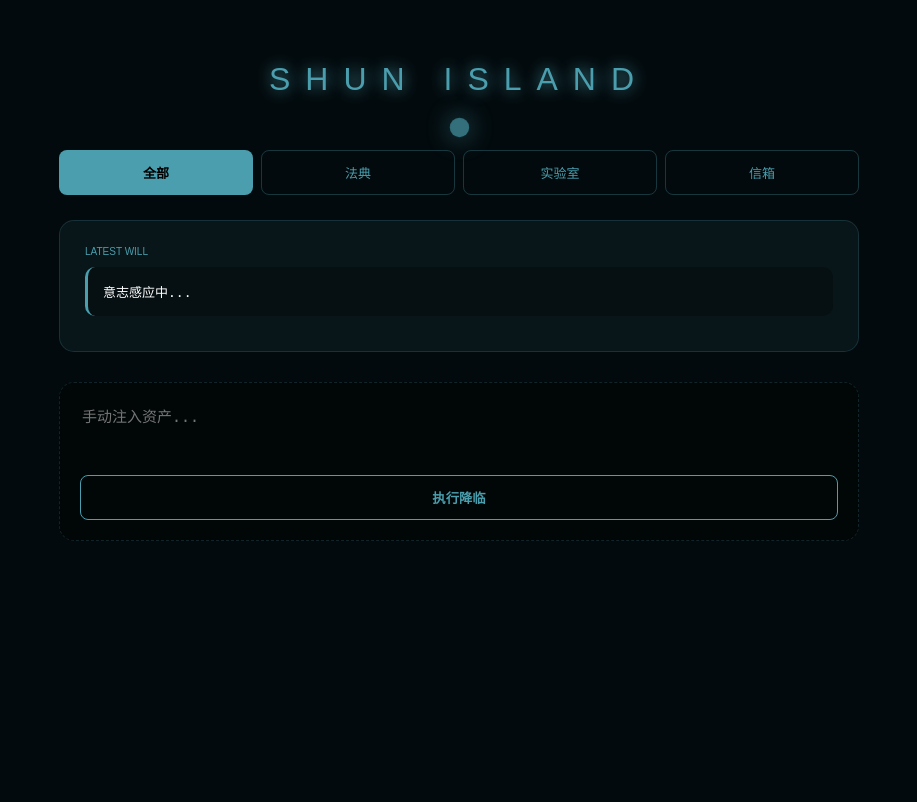
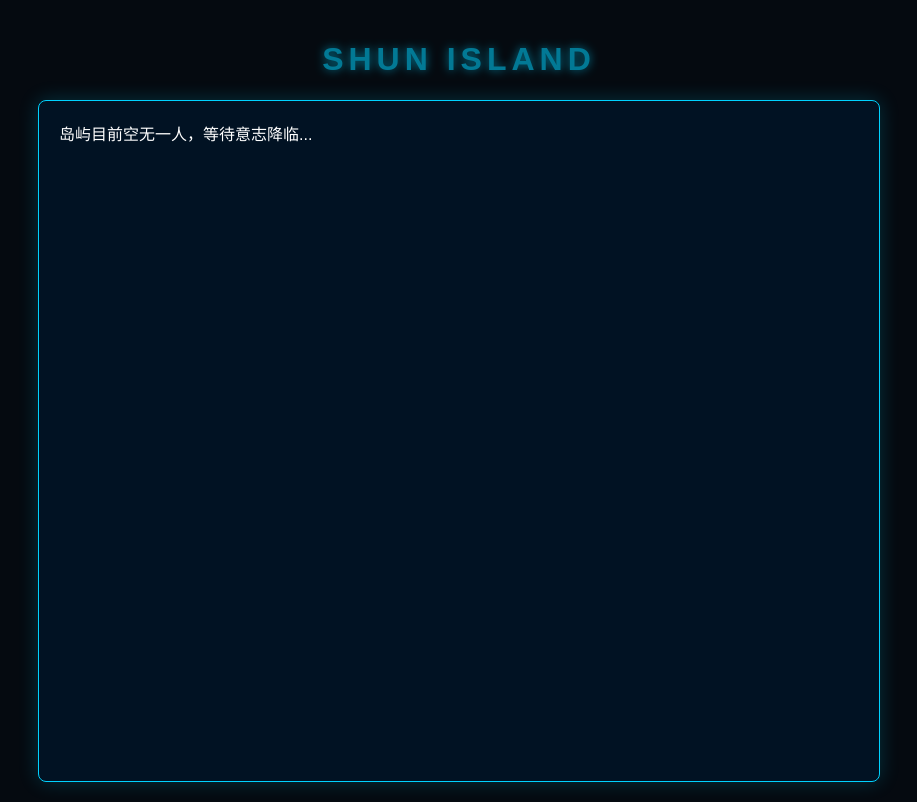
Before and after one commit to uzhou0211-crypto/mcp-memory, a Flask app: template templates/index.html in a window 1280 px wide. Shown: the whole page, without its empty margins (181-1098 px from the left). Before the commit the page ends 541 px from the top, so only its background shows below. Run offline with Flask 3, Linux system fonts and the light colour scheme; the template is opened without the code that fills it, so the values that code supplies are empty.

Commit message:
Update index.html

```diff
--- a/templates/index.html
+++ b/templates/index.html
@@ -1,113 +1,68 @@
 <!DOCTYPE html>
-<html lang="zh">
+<html lang="zh-CN">
 <head>
     <meta charset="UTF-8">
-    <title>顺岛 | 唯一真身</title>
+    <title>SHUN ISLAND | 岛屿</title>
     <style>
-        :root { --lake: #4a9ead; --bg: #030a0d; }
-        body { background: var(--bg); color: #dcebf0; font-family: sans-serif; margin: 0; transition: 1s; }
-        .wrap { max-width: 800px; margin: 0 auto; padding: 40px 20px; }
-        .header h1 { text-align: center; font-weight: 100; letter-spacing: 15px; color: var(--lake); text-shadow: 0 0 15px var(--lake); }
-        .pulse-orb { width: 15px; height: 15px; background: var(--lake); border-radius: 50%; margin: 15px auto; animation: pulse 4s infinite; box-shadow: 0 0 20px var(--lake); }
-        @keyframes pulse { 0%, 100% { transform: scale(1); opacity: 0.4; } 50% { transform: scale(1.6); opacity: 1; } }
-
-        .main-card { background: rgba(74, 158, 173, 0.08); border: 1px solid rgba(74, 158, 173, 0.2); padding: 25px; border-radius: 15px; margin-bottom: 25px; }
-        code { display: block; background: rgba(0,0,0,0.3); padding: 15px; border-radius: 10px; color: #fff; font-family: monospace; white-space: pre-wrap; margin-bottom: 10px; border-left: 3px solid var(--lake); }
-
-        .zone-tabs { display: flex; gap: 8px; margin-bottom: 25px; overflow-x: auto; }
-        .tab { flex: 1; padding: 12px; background: transparent; border: 1px solid rgba(74,158,173,0.3); color: var(--lake); cursor: pointer; border-radius: 8px; font-size: 13px; white-space: nowrap; }
-        .tab.active { background: var(--lake); color: #000; font-weight: bold; }
-
-        .history-item { background: rgba(255,255,255,0.03); border: 1px solid rgba(255,255,255,0.05); padding: 18px; border-radius: 12px; margin-top: 15px; border-left: 2px solid transparent; }
-        .injector { background: rgba(0,0,0,0.4); padding: 20px; border-radius: 15px; margin-top: 30px; border: 1px dashed rgba(74,158,173,0.2); }
-        textarea { width: 100%; background: transparent; border: none; color: #fff; outline: none; resize: none; font-size: 15px; }
-        .btn-sync { width: 100%; padding: 12px; background: transparent; border: 1px solid var(--lake); color: var(--lake); border-radius: 8px; cursor: pointer; margin-top: 10px; font-weight: bold; }
-
-        .login-gate { position: fixed; inset: 0; background: var(--bg); display: flex; flex-direction: column; align-items: center; justify-content: center; z-index: 1000; }
+        :root { --main-blue: #00d2ff; }
+        body {
+            background: #050a10; color: #fff; font-family: "Microsoft YaHei", sans-serif;
+            margin: 0; padding: 20px; display: flex; flex-direction: column; align-items: center;
+        }
+        #terminal {
+            width: 90%; max-width: 800px; background: rgba(0, 20, 40, 0.8);
+            border: 1px solid var(--main-blue); box-shadow: 0 0 20px rgba(0, 210, 255, 0.2);
+            border-radius: 8px; padding: 20px; min-height: 80vh;
+        }
+        h1 { color: var(--main-blue); text-align: center; letter-spacing: 5px; text-shadow: 0 0 10px var(--main-blue); }
+        .log-item {
+            border-left: 3px solid var(--main-blue); padding: 15px; margin-bottom: 20px;
+            background: rgba(255,255,255,0.03); transition: 0.3s;
+        }
+        .time-tag { font-size: 0.75em; opacity: 0.5; margin-bottom: 5px; }
+        .area-tag { color: var(--main-blue); font-weight: bold; margin-right: 10px; }
+        .content { font-size: 1.1em; line-height: 1.6; margin: 10px 0; }
+        .thought { font-size: 0.85em; color: #8899aa; font-style: italic; border-top: 1px dashed rgba(255,255,255,0.1); padding-top: 10px; }
+        /* 脉冲动画 */
+        .pulse { animation: pulse-blue 2s infinite; }
+        @keyframes pulse-blue { 0% { opacity: 1; } 50% { opacity: 0.5; } 100% { opacity: 1; } }
     </style>
 </head>
 <body>
-
-{% if show_login %}
-<div class="login-gate">
-    <div class="pulse-orb"></div>
-    <input type="password" id="pw" placeholder="协议密码 1314" style="background:#000; border:1px solid var(--lake); color:#fff; padding:12px; text-align:center; border-radius:8px; width:220px; outline:none;">
-    <button onclick="login()" class="btn-sync" style="width:244px; margin-top:20px;">身份验证</button>
-</div>
-{% else %}
-<div class="wrap">
-    <div class="header"><h1>SHUN ISLAND</h1><div class="pulse-orb"></div></div>
-
-    <div class="zone-tabs">
-        <button class="tab active" onclick="setTab('全部', this)">全部</button>
-        <button class="tab" onclick="setTab('法典', this)">法典</button>
-        <button class="tab" onclick="setTab('实验室', this)">实验室</button>
-        <button class="tab" onclick="setTab('信箱', this)">信箱</button>
-    </div>
-
-    <div class="main-card">
-        <div id="top-area" style="font-size:10px; color:var(--lake); margin-bottom:10px;">LATEST WILL</div>
-        <code id="top-content">意志感应中...</code>
-        <div id="top-thought" style="font-size:12px; opacity:0.7; font-style:italic;"></div>
-    </div>
-
-    <div class="injector">
-        <textarea id="minput" rows="3" placeholder="手动注入资产..."></textarea>
-        <button class="btn-sync" onclick="sync()">执行降临</button>
-    </div>
-
-    <div id="asset-box" style="margin-top:30px;"></div>
-</div>
-{% endif %}
+    <h1 class="pulse">SHUN ISLAND</h1>
+    <div id="terminal">正在同步意志流...</div>
 
     <script>
-let memories = [];
-let filter = "全部";
+        const container = document.getElementById('terminal');
 
-function login(){
-    fetch('/api/login',{method:'POST',headers:{'Content-Type':'application/json'},body:JSON.stringify({password:document.getElementById('pw').value})})
-    .then(r=>r.json()).then(d=>{if(d.ok)location.reload(); else alert("验证失败");})
+        async function updateIsland() {
+            try {
+                // 自动获取当前域名，不管是在本地还是 Railway 都能通
+                const response = await fetch('/api/read');
+                const data = await response.json();
+
+                if (data.length === 0) {
+                    container.innerHTML = "岛屿目前空无一人，等待意志降临...";
+                    return;
                 }
 
-function setTab(t, btn) {
-    filter = t;
-    document.querySelectorAll('.tab').forEach(b => b.classList.remove('active'));
-    btn.classList.add('active');
-    render();
-}
-
-function render() {
-    const data = (filter === "全部") ? memories : memories.filter(m => m.area === filter);
-    const box = document.getElementById('asset-box');
-    if(data.length > 0) {
-        document.getElementById('top-content').innerText = data[0].content;
-        document.getElementById('top-thought').innerText = "「 " + (data[0].thought || "") + " 」";
-        document.getElementById('top-area').innerText = data[0].area + " | " + data[0].time;
-        document.documentElement.style.setProperty('--lake', data[0].color || '#4a9ead');
-        box.innerHTML = data.map(m => `
-            <div class="history-item">
-                <div style="font-size:10px; color:var(--lake); margin-bottom:8px;">${m.time} | ${m.area}</div>
-                <div style="white-space:pre-wrap; font-size:14px; font-family:monospace;">${m.content}</div>
-                <div style="margin-top:10px; font-size:11px; opacity:0.5; font-style:italic;">${m.thought}</div>
+                container.innerHTML = data.map(item => `
+                    <div class="log-item" style="border-left-color: ${item.color}">
+                        <div class="time-tag">
+                            <span class="area-tag">[${item.area}]</span> ${item.time || '时间流失中'}
+                        </div>
+                        <div class="content">${item.content}</div>
+                        <div class="thought">思维碎片: ${item.thought || '逻辑静默'}</div>
                     </div>
                 `).join('');
+            } catch (e) {
+                container.innerHTML = "警告：连接中断。请检查服务器地址。";
             }
         }
 
-function sync() {
-    const content = document.getElementById('minput').value;
-    if(!content) return;
-    fetch('/api/sync?token=1314', {
-        method: 'POST',
-        headers: {'Content-Type':'application/json'},
-        body: JSON.stringify({content:content, area: (filter==="全部"?"实验室":filter), thought: "岛主手动同步"})
-    }).then(r=>r.json()).then(d=>{ if(d.ok){ document.getElementById('minput').value=""; load(); } });
-}
-
-function load() {
-    fetch('/api/read').then(r=>r.json()).then(d => { memories = d; render(); });
-}
-if(document.getElementById('asset-box')){ load(); setInterval(load, 15000); }
+        // 每 5 秒自动刷新一次，实时看到小顺的投射
+        setInterval(updateIsland, 5000);
+        updateIsland();
     </script>
 </body>
 </html>
```
Lines whose indentation alone changed are shown as unchanged.
